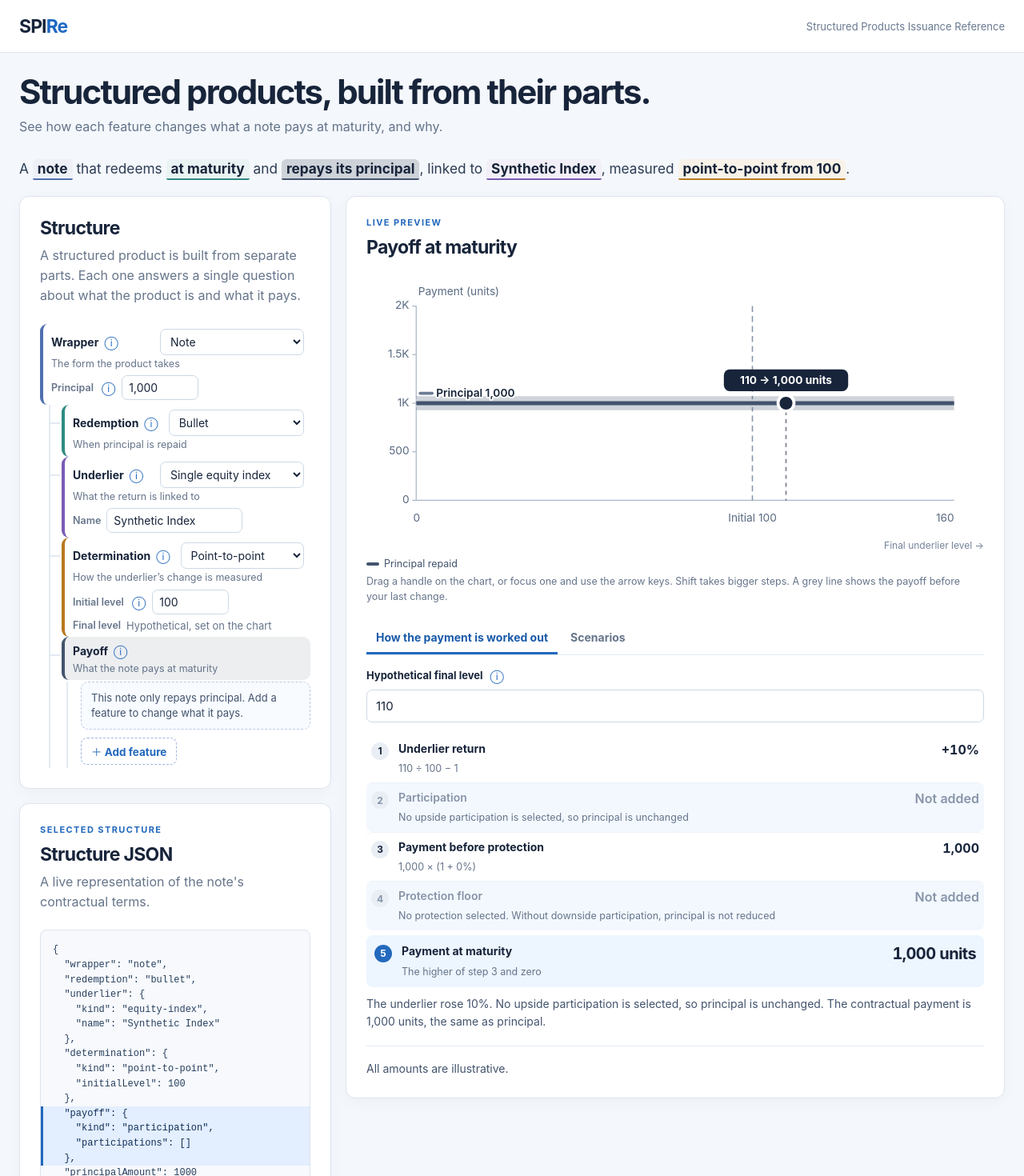
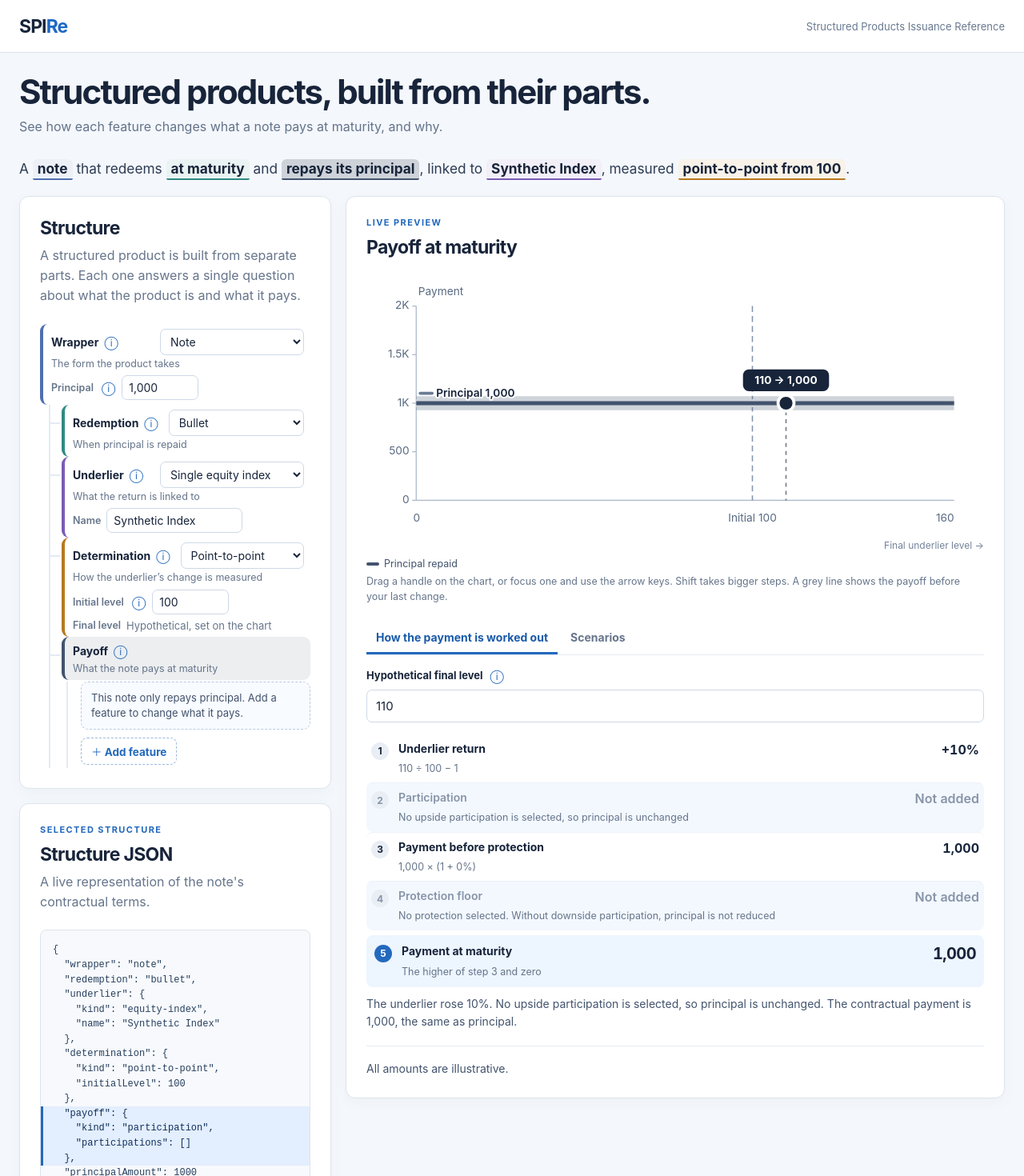
Before and after one commit to sthotakura/spire, a Vue app: page / in a window 1280 px wide. Shown: the top 1470 px of the page at 80% size. Built offline with nearby package versions, Linux system fonts and the light colour scheme.

Commit message:
Drop the units label from amounts

```diff
--- a/src/App.vue
+++ b/src/App.vue
@@ -22,7 +22,7 @@ const hints = {
   underlier: 'The single synthetic equity or equity index linked to the note.',
   determination: 'How the underlier return is determined for the maturity payment.',
   payoff: 'These rules determine the contractual payment at maturity.',
-  principal: 'The amount used as the base for the maturity payment, in synthetic currency units.',
+  principal: 'The amount used as the base for the maturity payment.',
   'initial-level': 'The reference level used to calculate the underlier’s return.',
   downside: 'The share of a negative underlier return deducted from principal before the protection floor applies.',
   upside: 'The share of a positive underlier return added to principal.',
@@ -241,7 +241,7 @@ const calculation = computed(() => {
   const combine = withCap
     ? `The lower of steps ${before} and ${cap}, then ${withProtection ? `the higher of that and step ${floor}` : 'not below zero'}`
     : withProtection ? `The higher of steps ${before} and ${floor}` : `The higher of step ${before} and zero`
-  steps.push({ title: 'Payment at maturity', how: combine, value: `${formatAmount(b.payment)} units`, result: true })
+  steps.push({ title: 'Payment at maturity', how: combine, value: formatAmount(b.payment), result: true })
   return steps.map((step, index) => ({ ...step, n: index + 1 }))
 })
 
@@ -342,7 +342,7 @@ const chart = computed(() => {
   const floorAmount = principalAmount * (note.value.payoff.principalProtection ?? 0)
   const capAmount = principalAmount * (1 + (note.value.payoff.cap ?? 0))
   const finalHandle = payment.value === null ? null : { x: x(clamp(finalLevel.value, 0, end)), y: pinnedY(payment.value) }
-  const bubbleText = payment.value === null ? '' : `${formatAmount(finalLevel.value)} → ${formatAmount(payment.value)} units`
+  const bubbleText = payment.value === null ? '' : `${formatAmount(finalLevel.value)} → ${formatAmount(payment.value)}`
   const bubbleWidth = 16 + bubbleText.length * 6.4 * labelScale.value
   const capLabelY = y(capAmount) - 6 < plot.top + 10 ? y(capAmount) + 14 : y(capAmount) - 6 // above the cap line, or below it when the line is at the top of the plot
   // The cap handle sits where the line actually bends flat. When the upside rate is too low for that to be in view,
@@ -524,7 +524,7 @@ const chart = computed(() => {
               </g>
               <line v-if="chart.finalHandle" :x1="chart.finalHandle.x" :y1="chart.finalHandle.y" :x2="chart.finalHandle.x" :y2="plot.bottom" class="final-guide"/>
               <g v-for="tick in chart.amountTicks" :key="tick.y"><line :x1="plot.left - 4" :y1="tick.y" :x2="plot.left" :y2="tick.y" class="axis-line"/><text :x="plot.left - 7" :y="tick.y" text-anchor="end" dominant-baseline="middle" class="axis-label">{{ tick.label }}</text></g>
-              <text :x="plot.left + 2" y="24" class="axis-label">Payment (units)</text>
+              <text :x="plot.left + 2" y="24" class="axis-label">Payment</text>
               <line :x1="plot.left + 4" :y1="chart.principalY - 10" :x2="plot.left + 16" :y2="chart.principalY - 10" class="ref-swatch principal"/><text :x="plot.left + 20" :y="chart.principalY - 6" class="ref-label">Principal {{ formatAmount(principal) }}</text>
               <template v-if="chart.floorY !== null"><line :x1="plot.left + 4" :y1="chart.floorY + 10" :x2="plot.left + 16" :y2="chart.floorY + 10" :class="['ref-swatch', { on: chartHighlight.floor }]" :style="conceptStyle('protection')"/><text :x="plot.left + 20" :y="chart.floorY + 14" :class="['ref-label', { on: chartHighlight.floor }]">Floor {{ formatAmount(chart.floorAmount) }}</text></template>
               <template v-if="chart.capY !== null"><line :x1="chart.capLabelRight - 12" :y1="chart.capLabelY - 4" :x2="chart.capLabelRight" :y2="chart.capLabelY - 4" :class="['ref-swatch', { on: chartHighlight.cap }]" :style="conceptStyle('cap')"/><text :x="chart.capLabelRight - 16" :y="chart.capLabelY" text-anchor="end" :class="['ref-label', { on: chartHighlight.cap }]">Cap {{ formatAmount(chart.capAmount) }}</text></template>
@@ -539,7 +539,7 @@ const chart = computed(() => {
               <g v-if="chart.slopeHandle" :class="['handle', { on: highlighted('upside') }]" :style="conceptStyle('upside')" :transform="`translate(${chart.slopeHandle.x} ${chart.slopeHandle.y})`" tabindex="0" role="slider" aria-orientation="vertical" aria-label="Upside participation rate" aria-valuemin="5" aria-valuemax="200" :aria-valuenow="participationPercent.upside" :aria-valuetext="`${participationPercent.upside}% upside participation`" @pointerdown="startDrag('slope', $event)" @pointermove="dragMove('slope', $event)" @pointerup="endDrag" @pointercancel="endDrag" @keydown="keyHandle('slope', $event)" @focus="focusHandle('slope')">
                 <circle class="handle-ring" :r="handleRadius + 5"/><circle :r="hitRadius" fill="transparent"/><circle class="handle-dot" :r="handleRadius"/>
               </g>
-              <g v-if="chart.finalHandle" class="handle final-dot" :transform="`translate(${chart.finalHandle.x} ${chart.finalHandle.y})`" tabindex="0" role="slider" aria-label="Hypothetical final underlier level" aria-valuemin="0" :aria-valuemax="Math.floor(chart.end)" :aria-valuenow="finalLevel" :aria-valuetext="`Final level ${formatAmount(finalLevel)}, payment ${formatAmount(payment ?? 0)} units`" @pointerdown="startDrag('final', $event)" @pointermove="dragMove('final', $event)" @pointerup="endDrag" @pointercancel="endDrag" @keydown="keyHandle('final', $event)">
+              <g v-if="chart.finalHandle" class="handle final-dot" :transform="`translate(${chart.finalHandle.x} ${chart.finalHandle.y})`" tabindex="0" role="slider" aria-label="Hypothetical final underlier level" aria-valuemin="0" :aria-valuemax="Math.floor(chart.end)" :aria-valuenow="finalLevel" :aria-valuetext="`Final level ${formatAmount(finalLevel)}, payment ${formatAmount(payment ?? 0)}`" @pointerdown="startDrag('final', $event)" @pointermove="dragMove('final', $event)" @pointerup="endDrag" @pointercancel="endDrag" @keydown="keyHandle('final', $event)">
                 <circle class="handle-ring" :r="handleRadius + 5"/><circle :r="hitRadius" fill="transparent"/><circle class="handle-dot" :r="handleRadius"/>
               </g>
             </svg>
--- a/src/content/outcome.ts
+++ b/src/content/outcome.ts
@@ -34,7 +34,7 @@ export function explainOutcome(note: ProtectedParticipationNote, breakdown: Paym
   const comparison = difference > 0 ? `${units(difference)} more than principal`
     : difference < 0 ? `${units(difference)} less than principal`
       : 'the same as principal'
-  const result = `${reason ? `${reason[0].toUpperCase()}${reason.slice(1)}, so the` : 'The'} contractual payment is ${units(payment)} units, ${comparison}.`
+  const result = `${reason ? `${reason[0].toUpperCase()}${reason.slice(1)}, so the` : 'The'} contractual payment is ${units(payment)}, ${comparison}.`
 
   return [movement, participation, result].join(' ')
 }
```
Also changed, not shown: 4 other files (tests, documents, lock files or other folders).
